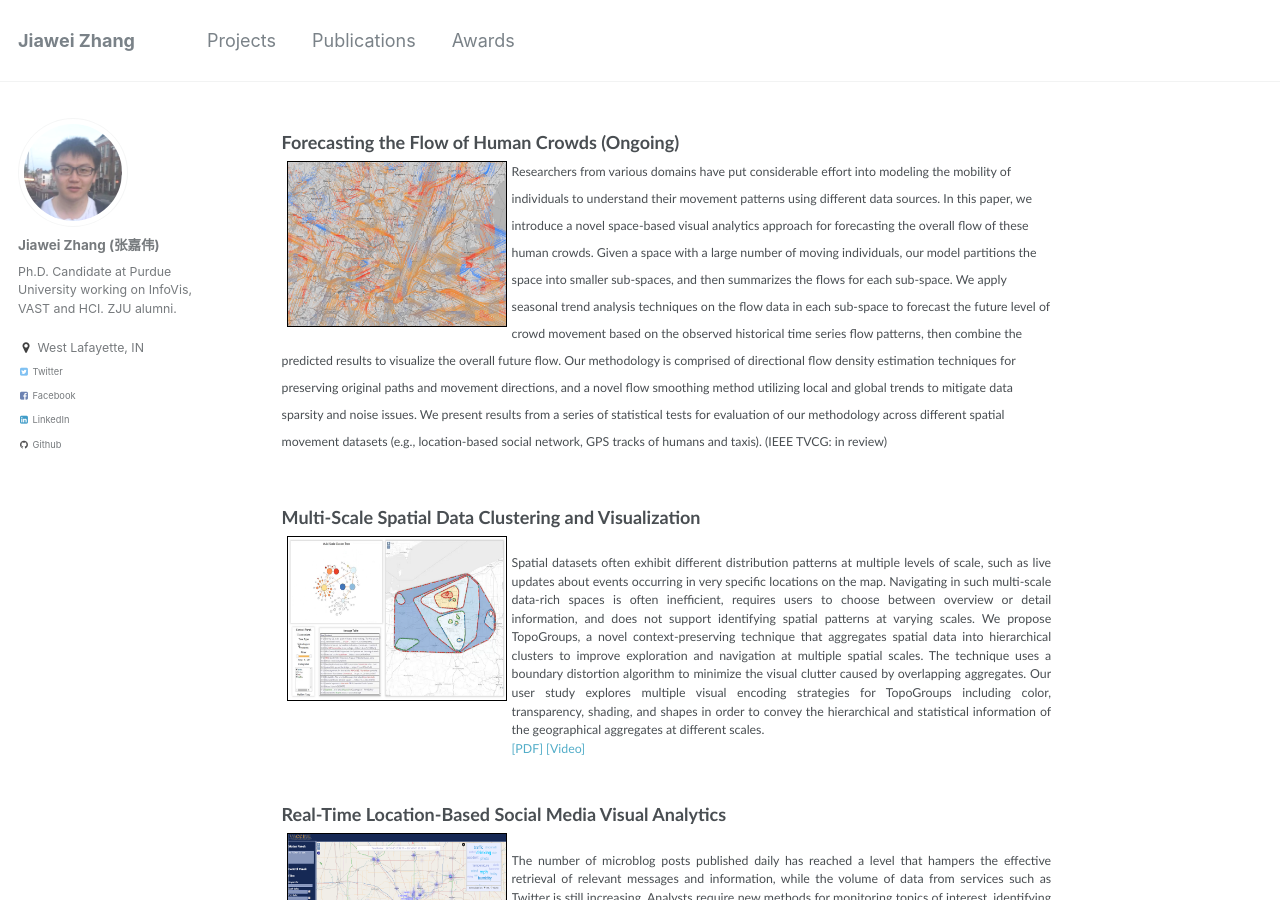
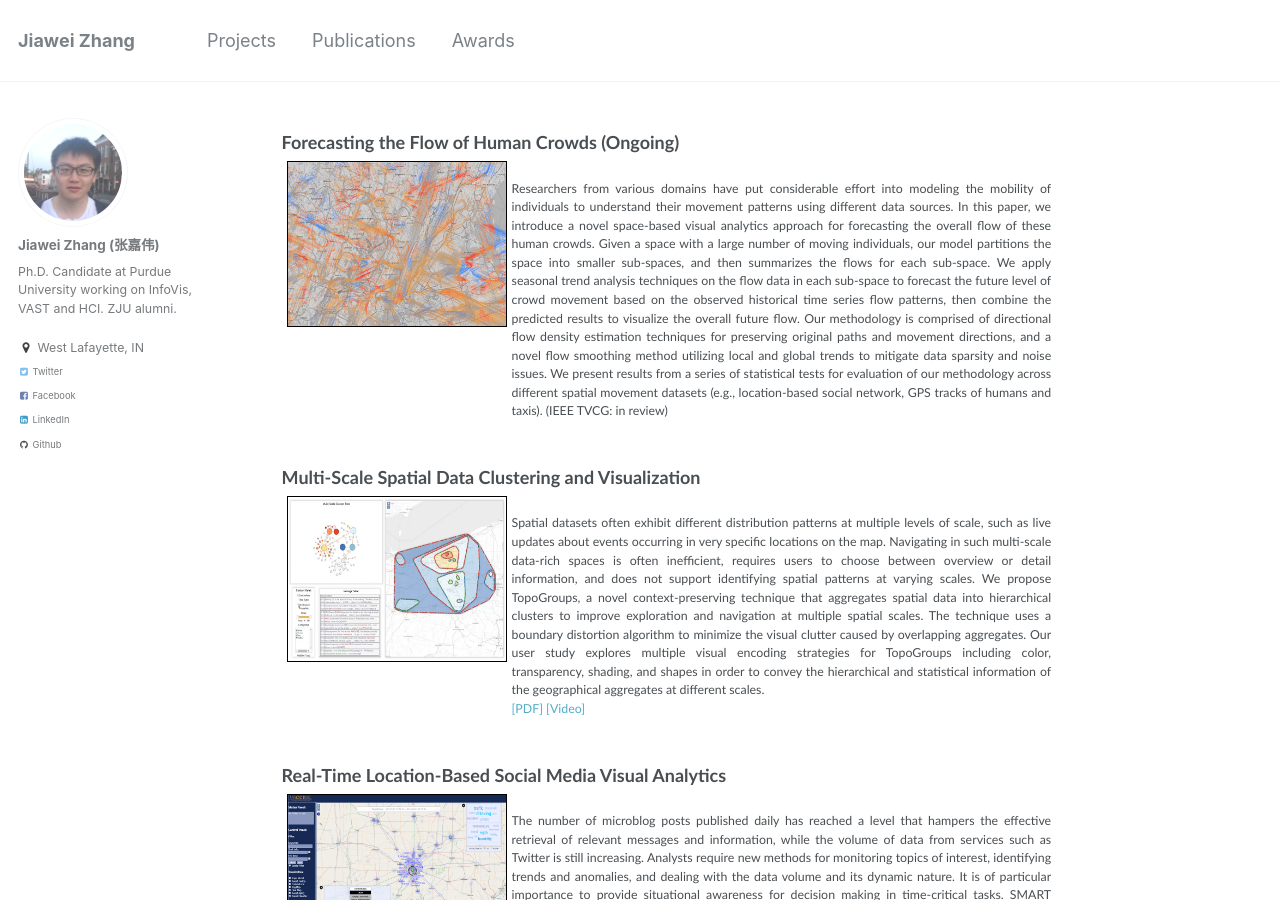
Before and after one commit to rivulet-zhang/rivulet-zhang.github.io, a Jekyll site: the page built from _pages/projects.md, in a window 1280 px wide and 900 px high. Built offline with Jekyll 4.4.1, drawn with Linux system fonts in a browser that asks for light colours.

Commit message:
initial commit

```diff
--- a/_pages/projects.md
+++ b/_pages/projects.md
@@ -8,8 +8,8 @@
 
 **Forecasting the Flow of Human Crowds (Ongoing)**<br>
 <img class="bord" style="float: left; margin: 5px 5px 5px 5px;" src="/images/TVCG17-teaser.png" width="220" border="1"/>
-<span class="dsp" style="overflow: hidden;">Researchers from various domains have put considerable effort into modeling the mobility of individuals to understand their movement patterns using different data sources. In this paper, we introduce a novel space-based visual analytics approach for forecasting the overall flow of these human crowds. Given a space with a large number of moving individuals, our model partitions the space into smaller sub-spaces, and then summarizes the flows for each sub-space. We apply seasonal trend analysis techniques on the flow data in each sub-space to forecast the future level of crowd movement based on the observed historical time series flow patterns, then combine the predicted results to visualize the overall future flow. Our methodology is comprised of directional flow density estimation techniques for preserving original paths and movement directions, and a novel flow smoothing method utilizing local and global trends to mitigate data sparsity and noise issues. We present results from a series of statistical tests for evaluation of our methodology across different spatial movement datasets (e.g., location-based social network, GPS tracks of humans and taxis). (IEEE TVCG: in review)<br>
-</span>
+<p class="dsp" style="overflow: hidden;">Researchers from various domains have put considerable effort into modeling the mobility of individuals to understand their movement patterns using different data sources. In this paper, we introduce a novel space-based visual analytics approach for forecasting the overall flow of these human crowds. Given a space with a large number of moving individuals, our model partitions the space into smaller sub-spaces, and then summarizes the flows for each sub-space. We apply seasonal trend analysis techniques on the flow data in each sub-space to forecast the future level of crowd movement based on the observed historical time series flow patterns, then combine the predicted results to visualize the overall future flow. Our methodology is comprised of directional flow density estimation techniques for preserving original paths and movement directions, and a novel flow smoothing method utilizing local and global trends to mitigate data sparsity and noise issues. We present results from a series of statistical tests for evaluation of our methodology across different spatial movement datasets (e.g., location-based social network, GPS tracks of humans and taxis). (IEEE TVCG: in review)<br>
+</p>
 
 <br>**Multi-Scale Spatial Data Clustering and Visualization**<br>
 <img class="bord" style="float: left; margin: 5px 5px 5px 5px;" src="/images/CHI17-teaser.png" width="220" border="1"/>
```
